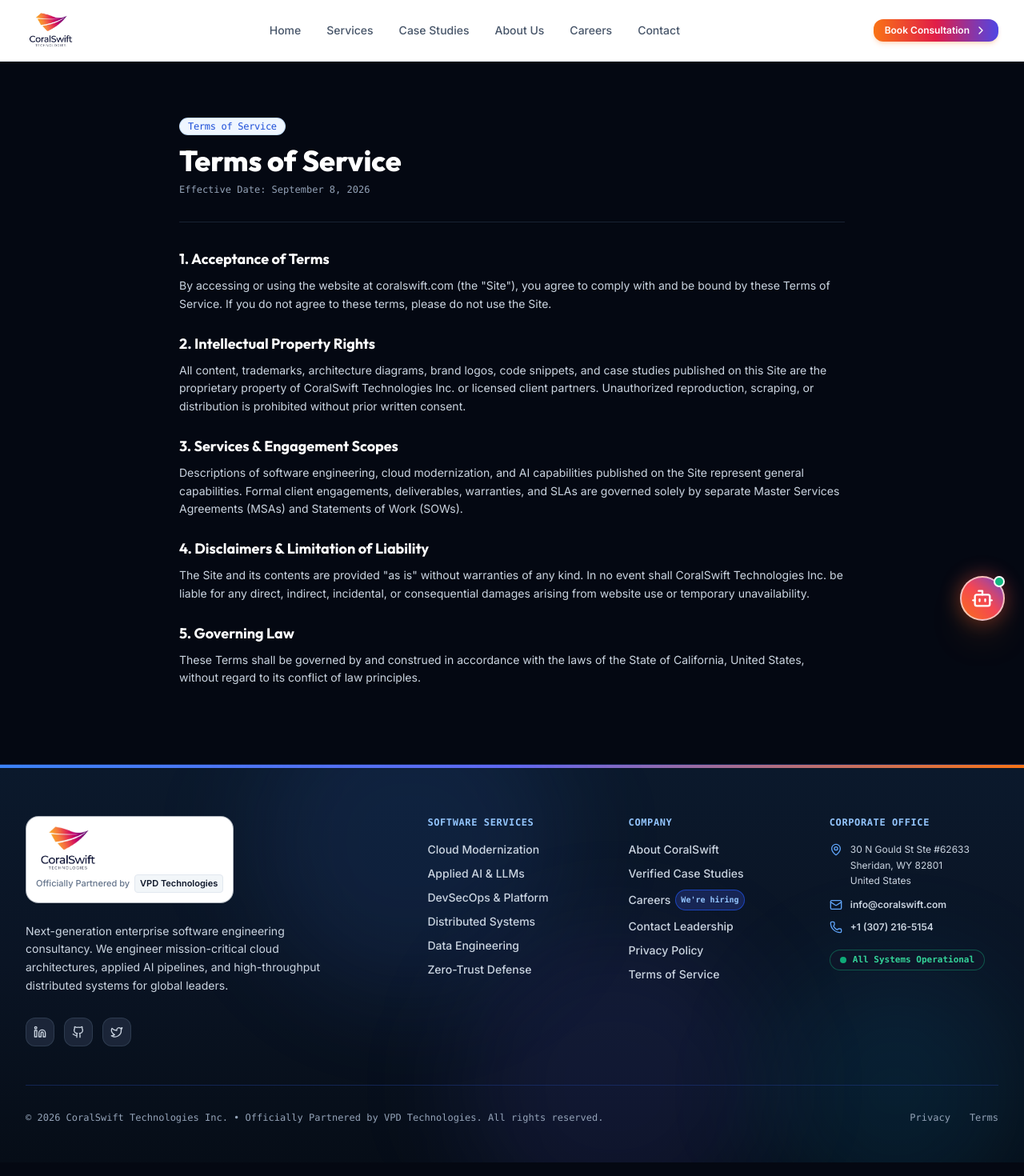
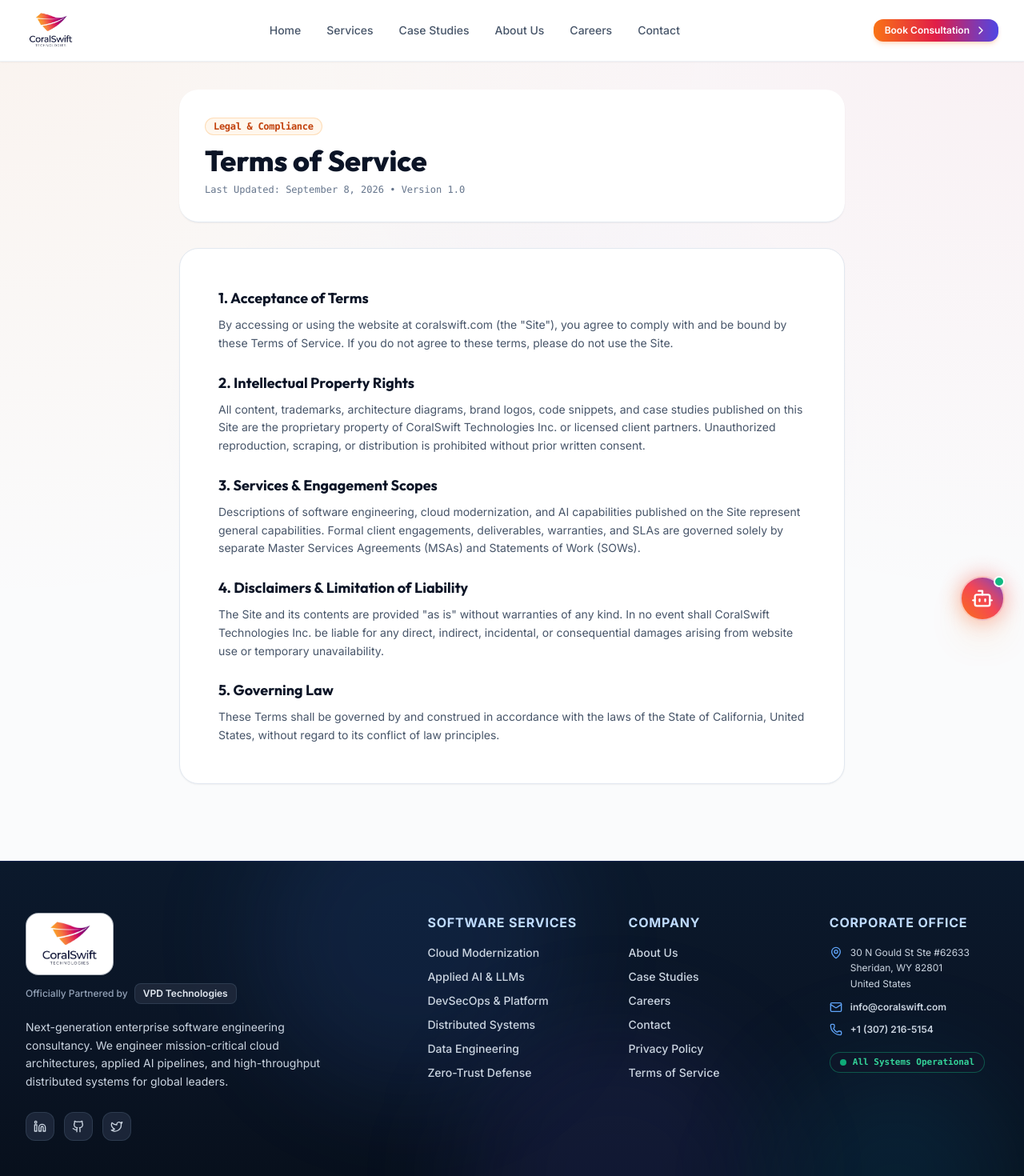
Before and after one commit to Jhansi-VPD/coralSwift, a Next.js app in the folder frontend/: page /terms in a window 1280 px wide. Shown: the top 1470 px of the page at 80% size. Built offline with nearby package versions, Linux system fonts and the light colour scheme.

Commit message:
feat: add site-wide footer component and initial terms of service page

```diff
--- a/frontend/src/app/terms/page.tsx
+++ b/frontend/src/app/terms/page.tsx
@@ -9,55 +9,57 @@ export const metadata: Metadata = {
 
 export default function TermsPage() {
   return (
-    <div className="pt-28 pb-24 max-w-4xl mx-auto px-4 sm:px-6 lg:px-8">
-      <div className="py-8 border-b border-slate-800/80 mb-8">
-        <Badge variant="blue" className="mb-3">
-          Terms of Service
+    <div className="pt-28 pb-24 bg-enterprise-canvas min-h-screen">
+      <div className="max-w-4xl mx-auto px-4 sm:px-6 lg:px-8">
+        <div className="py-8 border-b border-slate-200 mb-8 bg-white rounded-3xl p-8 shadow-sm">
+          <Badge variant="coral" className="mb-3 font-semibold">
+            Legal & Compliance
           </Badge>
-        <h1 className="text-3xl sm:text-4xl font-extrabold text-white font-display mb-2">
+          <h1 className="text-3xl sm:text-4xl font-extrabold text-[#0B1426] font-display mb-2">
             Terms of Service
           </h1>
-        <p className="text-xs font-mono text-slate-400">
-          Effective Date: September 8, 2026
+          <p className="text-xs font-mono text-slate-500">
+            Last Updated: September 8, 2026 • Version 1.0
           </p>
         </div>
 
-      <div className="prose prose-invert max-w-none text-slate-300 text-sm space-y-6 leading-relaxed">
+        <div className="bg-white rounded-3xl p-8 sm:p-12 border border-slate-200 text-slate-600 text-sm space-y-6 leading-relaxed shadow-sm">
           <section>
-          <h2 className="text-lg font-bold text-white font-display mb-2">1. Acceptance of Terms</h2>
+            <h2 className="text-lg font-bold text-[#0B1426] font-display mb-2">1. Acceptance of Terms</h2>
             <p>
               By accessing or using the website at coralswift.com (the &quot;Site&quot;), you agree to comply with and be bound by these Terms of Service. If you do not agree to these terms, please do not use the Site.
             </p>
           </section>
 
           <section>
-          <h2 className="text-lg font-bold text-white font-display mb-2">2. Intellectual Property Rights</h2>
+            <h2 className="text-lg font-bold text-[#0B1426] font-display mb-2">2. Intellectual Property Rights</h2>
             <p>
               All content, trademarks, architecture diagrams, brand logos, code snippets, and case studies published on this Site are the proprietary property of CoralSwift Technologies Inc. or licensed client partners. Unauthorized reproduction, scraping, or distribution is prohibited without prior written consent.
             </p>
           </section>
 
           <section>
-          <h2 className="text-lg font-bold text-white font-display mb-2">3. Services & Engagement Scopes</h2>
+            <h2 className="text-lg font-bold text-[#0B1426] font-display mb-2">3. Services & Engagement Scopes</h2>
             <p>
               Descriptions of software engineering, cloud modernization, and AI capabilities published on the Site represent general capabilities. Formal client engagements, deliverables, warranties, and SLAs are governed solely by separate Master Services Agreements (MSAs) and Statements of Work (SOWs).
             </p>
           </section>
 
           <section>
-          <h2 className="text-lg font-bold text-white font-display mb-2">4. Disclaimers & Limitation of Liability</h2>
+            <h2 className="text-lg font-bold text-[#0B1426] font-display mb-2">4. Disclaimers & Limitation of Liability</h2>
             <p>
               The Site and its contents are provided &quot;as is&quot; without warranties of any kind. In no event shall CoralSwift Technologies Inc. be liable for any direct, indirect, incidental, or consequential damages arising from website use or temporary unavailability.
             </p>
           </section>
 
           <section>
-          <h2 className="text-lg font-bold text-white font-display mb-2">5. Governing Law</h2>
+            <h2 className="text-lg font-bold text-[#0B1426] font-display mb-2">5. Governing Law</h2>
             <p>
               These Terms shall be governed by and construed in accordance with the laws of the State of California, United States, without regard to its conflict of law principles.
             </p>
           </section>
         </div>
       </div>
+    </div>
   );
 }
--- a/frontend/src/components/layout/Footer.tsx
+++ b/frontend/src/components/layout/Footer.tsx
@@ -14,9 +14,6 @@ export function Footer() {
 
   return (
     <footer className="bg-gradient-to-b from-[#0B192C] via-[#0A1424] to-[#060D17] border-t border-blue-900/50 pt-16 pb-12 relative overflow-hidden text-slate-300">
-      {/* Radiant Top Border Brand Accent */}
-      <div className="absolute top-0 left-0 right-0 h-1 bg-gradient-to-r from-blue-500 via-indigo-500 to-coral-500" />
-
       {/* Ambient Radial Glows */}
       <div className="absolute -top-24 left-1/4 w-96 h-96 bg-blue-500/10 rounded-full blur-3xl pointer-events-none" />
       <div className="absolute -bottom-24 right-1/4 w-96 h-96 bg-indigo-500/10 rounded-full blur-3xl pointer-events-none" />
@@ -26,12 +23,20 @@ export function Footer() {
         <div className="grid grid-cols-1 md:grid-cols-2 lg:grid-cols-5 gap-10 pb-12 border-b border-blue-900/50">
 
           {/* Brand & Overview */}
-          <div className="lg:col-span-2 flex flex-col gap-4">
-            <Link href="/" className="inline-block bg-white p-3 rounded-2xl border border-slate-700/40 shadow-sm w-fit">
-              <Logo size="lg" showSponsored={true} />
-            </Link>
+          <div className="lg:col-span-2 flex flex-col gap-3.5">
+            <div className="flex flex-col gap-2.5">
+              <Link href="/" className="inline-block bg-white p-2.5 px-3.5 rounded-2xl border border-slate-700/40 shadow-sm w-fit transition-transform hover:scale-[1.01]">
+                <Logo size="lg" showSponsored={false} />
+              </Link>
+              <div className="flex items-center gap-2 text-xs text-slate-400 font-medium">
+                <span>Officially Partnered by</span>
+                <span className="font-semibold text-slate-200 bg-slate-800/90 px-2.5 py-1 rounded-lg border border-slate-700/80 shadow-2xs">
+                  VPD Technologies
+                </span>
+              </div>
+            </div>
 
-            <p className="text-sm text-slate-300 max-w-sm leading-relaxed mt-2">
+            <p className="text-sm text-slate-300 max-w-sm leading-relaxed mt-1">
               Next-generation enterprise software engineering consultancy. We engineer mission-critical cloud architectures, applied AI pipelines, and high-throughput distributed systems for global leaders.
             </p>
 
@@ -68,7 +73,7 @@ export function Footer() {
 
           {/* Solutions / Services */}
           <div>
-            <h4 className="text-xs font-mono uppercase tracking-wider text-blue-300 mb-4 font-bold">
+            <h4 className="text-sm sm:text-base font-bold uppercase tracking-wider text-blue-200 mb-4">
               Software Services
             </h4>
             <ul className="space-y-2.5 text-sm text-slate-300">
@@ -107,31 +112,28 @@ export function Footer() {
 
           {/* Company */}
           <div>
-            <h4 className="text-xs font-mono uppercase tracking-wider text-blue-300 mb-4 font-bold">
+            <h4 className="text-sm sm:text-base font-bold uppercase tracking-wider text-blue-200 mb-4">
               Company
             </h4>
             <ul className="space-y-2.5 text-sm text-slate-300">
               <li>
                 <Link href="/about" className="hover:text-blue-400 font-medium transition-colors">
-                  About CoralSwift
+                  About Us
                 </Link>
               </li>
               <li>
                 <Link href="/case-studies" className="hover:text-blue-400 font-medium transition-colors">
-                  Verified Case Studies
+                  Case Studies
                 </Link>
               </li>
               <li>
-                <Link href="/careers" className="hover:text-blue-400 font-medium transition-colors flex items-center gap-1.5">
+                <Link href="/careers" className="hover:text-blue-400 font-medium transition-colors">
                   Careers
-                  <span className="text-[10px] font-mono px-1.5 py-0.5 bg-blue-950 text-blue-300 font-bold rounded-full border border-blue-700/80 shadow-2xs">
-                    We're hiring
-                  </span>
                 </Link>
               </li>
               <li>
                 <Link href="/contact" className="hover:text-blue-400 font-medium transition-colors">
-                  Contact Leadership
+                  Contact
                 </Link>
               </li>
               <li>
@@ -149,7 +151,7 @@ export function Footer() {
 
           {/* Contact / Office */}
           <div>
-            <h4 className="text-xs font-mono uppercase tracking-wider text-blue-300 mb-4 font-bold">
+            <h4 className="text-sm sm:text-base font-bold uppercase tracking-wider text-blue-200 mb-4">
               Corporate Office
             </h4>
             <div className="space-y-3 text-xs text-slate-300">
```
Lines whose indentation alone changed are shown as unchanged.
